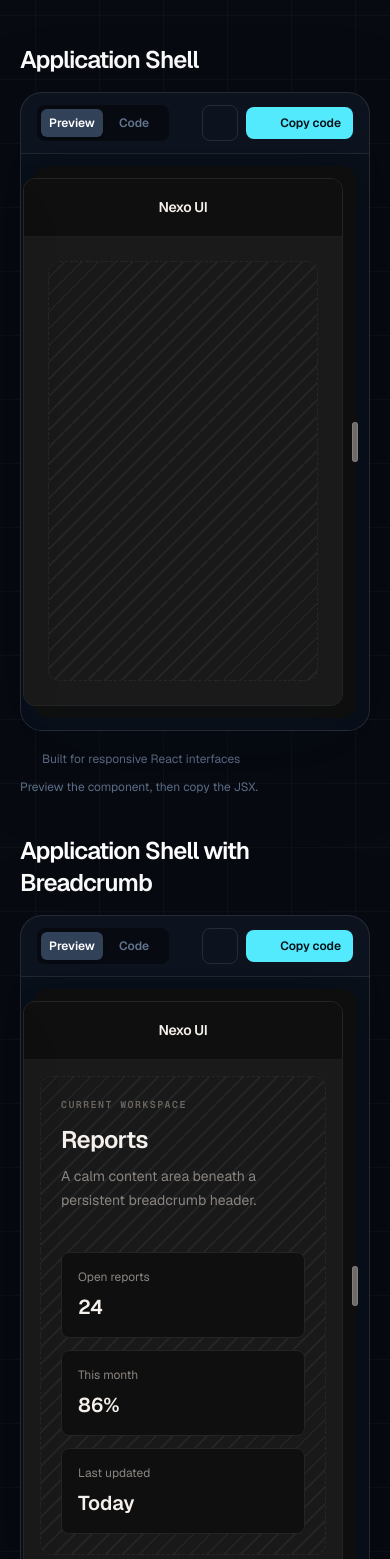
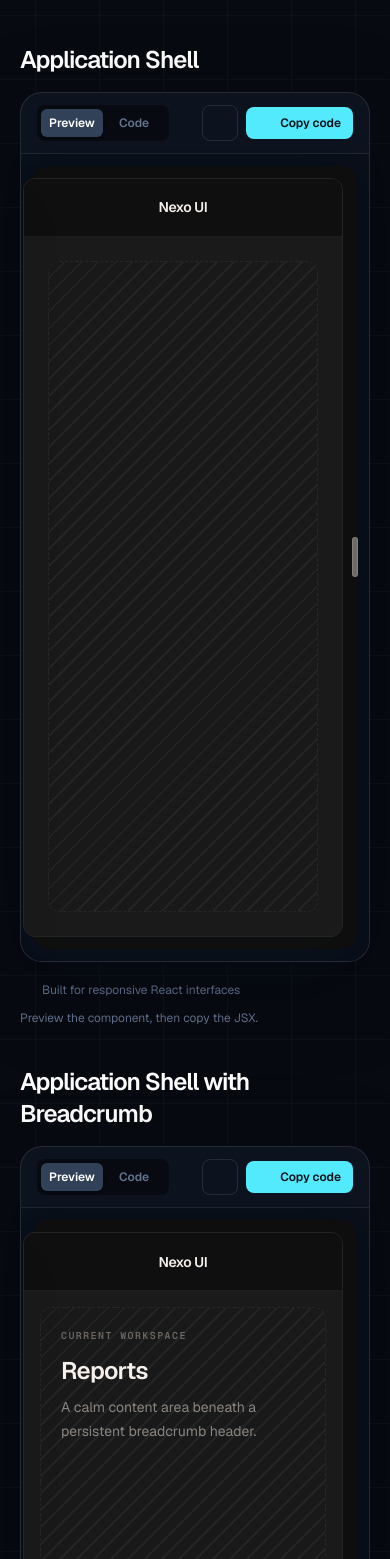
Before and after one commit to miguelbonifaz/nexo-ui, a Next.js app: page /components/application-shell in a window 390 px wide. Shown: the part 441-2000 px from the top of the page. Built offline with nearby package versions, Linux system fonts and the light colour scheme; no server answers; some icons are missing.

Commit message:
Preserve shell height on mobile

```diff
--- a/src/components/application-shell-breadcrumb.jsx
+++ b/src/components/application-shell-breadcrumb.jsx
@@ -96,6 +96,7 @@
   const [autoCompact, setAutoCompact] = useState(false);
   const [sidebarCompact, setSidebarCompact] = useState(false);
   const [localDark, setLocalDark] = useState(true);
+  const [shellHeight, setShellHeight] = useState(0);
   const isDark = typeof dark === 'boolean' ? dark : localDark;
   const compactSidebar = sidebarCompact || autoCompact;
   const breadcrumbItems = items ?? [];
@@ -104,7 +105,10 @@
 
   useEffect(() => {
     if (!shellRef.current) return undefined;
-    const observer = new ResizeObserver(([entry]) => setAutoCompact(entry.contentRect.width < 900));
+    const observer = new ResizeObserver(([entry]) => {
+      setAutoCompact(entry.contentRect.width < 900);
+      setShellHeight((currentHeight) => Math.max(currentHeight, entry.contentRect.height));
+    });
     observer.observe(shellRef.current);
     return () => observer.disconnect();
   }, []);
@@ -122,7 +126,7 @@
 
   return (
     <div className={isDark ? 'dark' : ''}>
-    <div ref={shellRef} className="relative flex min-h-[520px] w-full overflow-hidden rounded-xl border border-slate-200 bg-white text-slate-900 shadow-[0_14px_40px_rgb(15_23_42/0.08)] dark:border-slate-800 dark:bg-slate-900 dark:text-slate-100">
+    <div ref={shellRef} style={autoCompact && shellHeight > 0 ? { minHeight: `${shellHeight}px` } : undefined} className="relative flex min-h-[520px] w-full overflow-hidden rounded-xl border border-slate-200 bg-white text-slate-900 shadow-[0_14px_40px_rgb(15_23_42/0.08)] dark:border-slate-800 dark:bg-slate-900 dark:text-slate-100">
       {autoCompact && mobileOpen && <button type="button" onClick={closeNavigation} aria-label="Close navigation overlay" className="absolute inset-0 z-30 bg-slate-950/35 backdrop-blur-[2px]" />}
       {!autoCompact && <aside className={`min-h-[520px] shrink-0 flex-col border-r border-slate-200 bg-[#FAFAF8] py-6 text-slate-600 transition-[width,padding] duration-300 ease-in-out dark:border-slate-800 dark:bg-slate-950 dark:text-slate-300 ${compactSidebar ? 'flex w-[76px] px-2.5' : 'flex w-[272px] px-4'}`}><SidebarContent activeItem={activeItem} compact={compactSidebar} onToggleCompact={() => setSidebarCompact((current) => !current)} dark={isDark} onToggleTheme={toggleTheme} /></aside>}
       {autoCompact && <aside aria-hidden={!mobileOpen} inert={!mobileOpen} className={`absolute inset-y-0 left-0 z-40 flex w-[272px] flex-col border-r border-slate-200 bg-[#FAFAF8] px-4 py-6 text-slate-600 shadow-2xl shadow-slate-900/10 transition-transform duration-300 dark:border-slate-800 dark:bg-slate-950 dark:text-slate-300 ${mobileOpen ? 'translate-x-0' : '-translate-x-full'}`}><SidebarContent activeItem={activeItem} onClose={closeNavigation} mobileOpen={mobileOpen} dark={isDark} onToggleTheme={toggleTheme} /></aside>}
--- a/src/components/application-shell.jsx
+++ b/src/components/application-shell.jsx
@@ -118,6 +118,7 @@
   const [autoCompact, setAutoCompact] = useState(false);
   const [sidebarCompact, setSidebarCompact] = useState(false);
   const [mobileOpen, setMobileOpen] = useState(false);
+  const [shellHeight, setShellHeight] = useState(0);
   const isDark = typeof dark === 'boolean' ? dark : localDark;
   const compactSidebar = sidebarCompact || autoCompact;
   const toggleTheme = onToggleTheme ?? (() => setLocalDark((current) => !current));
@@ -125,7 +126,10 @@
 
   useEffect(() => {
     if (!shellRef.current) return undefined;
-    const observer = new ResizeObserver(([entry]) => setAutoCompact(entry.contentRect.width < 900));
+    const observer = new ResizeObserver(([entry]) => {
+      setAutoCompact(entry.contentRect.width < 900);
+      setShellHeight((currentHeight) => Math.max(currentHeight, entry.contentRect.height));
+    });
     observer.observe(shellRef.current);
     return () => observer.disconnect();
   }, []);
@@ -143,7 +147,7 @@
 
   return (
     <div className={isDark ? 'dark' : ''}>
-    <div ref={shellRef} className={`relative grid min-h-[520px] w-full overflow-hidden rounded-xl border border-slate-200 bg-white text-slate-900 shadow-[0_14px_40px_rgb(15_23_42/0.08)] transition-[grid-template-columns,colors] duration-300 ease-in-out dark:border-slate-800 dark:bg-slate-900 dark:text-slate-100 ${autoCompact ? 'grid-cols-[minmax(0,1fr)]' : compactSidebar ? 'grid-cols-[76px_minmax(0,1fr)]' : 'grid-cols-[clamp(13rem,22%,22rem)_minmax(0,1fr)]'}`}>
+    <div ref={shellRef} style={autoCompact && shellHeight > 0 ? { minHeight: `${shellHeight}px` } : undefined} className={`relative grid min-h-[520px] w-full overflow-hidden rounded-xl border border-slate-200 bg-white text-slate-900 shadow-[0_14px_40px_rgb(15_23_42/0.08)] transition-[grid-template-columns,colors] duration-300 ease-in-out dark:border-slate-800 dark:bg-slate-900 dark:text-slate-100 ${autoCompact ? 'grid-cols-[minmax(0,1fr)]' : compactSidebar ? 'grid-cols-[76px_minmax(0,1fr)]' : 'grid-cols-[clamp(13rem,22%,22rem)_minmax(0,1fr)]'}`}>
       {autoCompact && mobileOpen && <button type="button" onClick={closeNavigation} aria-label="Close navigation overlay" className="absolute inset-0 z-30 bg-slate-950/35 backdrop-blur-[2px]" />}
       {!autoCompact && <aside className={`min-h-[520px] min-w-0 flex-col border-r border-slate-200 bg-[#FAFAF8] py-6 text-slate-600 transition-[padding] duration-300 ease-in-out dark:border-slate-800 dark:bg-slate-950 dark:text-slate-300 ${compactSidebar ? 'flex px-2.5' : 'flex px-4'}`}>
         <SidebarContent activeItem={activeItem} compact={compactSidebar} onToggleCompact={() => setSidebarCompact((current) => !current)} dark={isDark} onToggleTheme={toggleTheme} />
```
